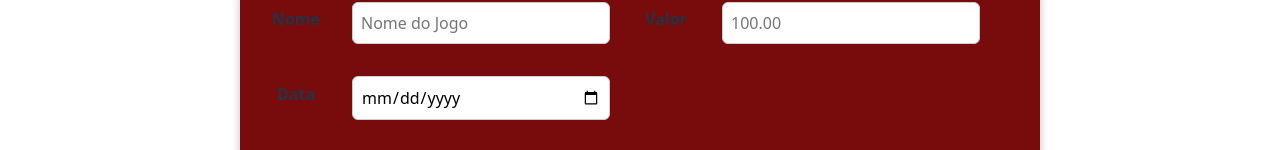
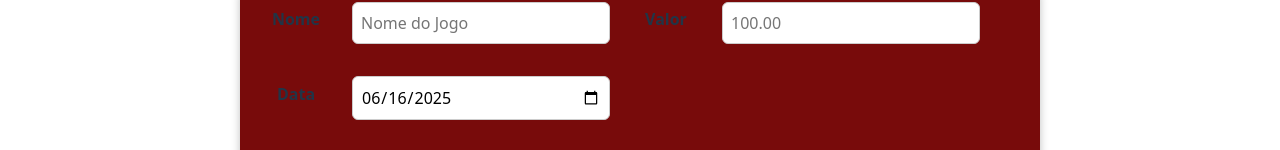
Before and after one commit to SavioLimao/GamerWallet, a React (Vite) app: page / in a window 1280 px wide. Shown: the part 353-503 px from the top of the page. Built offline with nearby package versions, Linux system fonts and the light colour scheme.

Commit message:
tudo pronto

```diff
--- a/src/components/NewGame/NewGame.jsx
+++ b/src/components/NewGame/NewGame.jsx
@@ -3,10 +3,9 @@ import "./NewGame.css";
 
 // Nome
 export default function NewGame(props) {
-
   const [NName, setNName] = useState("");
   const [NPrice, setNPrice] = useState("");
-    const [NDat, setNDat] = useState("");
+  const [NDat, setNDat] = useState(new Date().toISOString().split("T")[0]);
 
   const NameChangeHandler = (event) => {
     setNName(event.target.value);
@@ -26,24 +25,23 @@ export default function NewGame(props) {
   //   Submit
 
   const SubmitHandler = (event) => {
-    event.preventDefault()
+    event.preventDefault();
     if (!NName || !NPrice || !NDat) {
-      alert("Todos os campos são obrigatórios")
-      return
+      alert("Todos os campos são obrigatórios");
+      return;
     } else {
       const GameData = {
         Name: NName,
         Price: NPrice,
-        Dat: new Date (NDat)
-    }}
+        Dat: new Date(NDat),
+      };
       // console.log(GameData)
-    props.onSavaNewGame(GameData)
-    setNDat('')
-    setNName('')
-    setNPrice('')
+      props.onSavaNewGame(GameData);
+      setNDat(new Date().toISOString().split("T")[0]);
+      setNName("");
+      setNPrice("");
     }
-
-
+  };
 
   return (
     <>
@@ -74,8 +72,8 @@ export default function NewGame(props) {
               <label>Data</label>
               <input
                 type="date"
-                placeholder="2010/01/01"
-                min="2010-01-01"
+                placeholder="2025/01/01"
+                min="2023-01-01"
                 value={NDat}
                 onChange={DatChangeHandler}
               />
```
Lines whose indentation alone changed are shown as unchanged.
